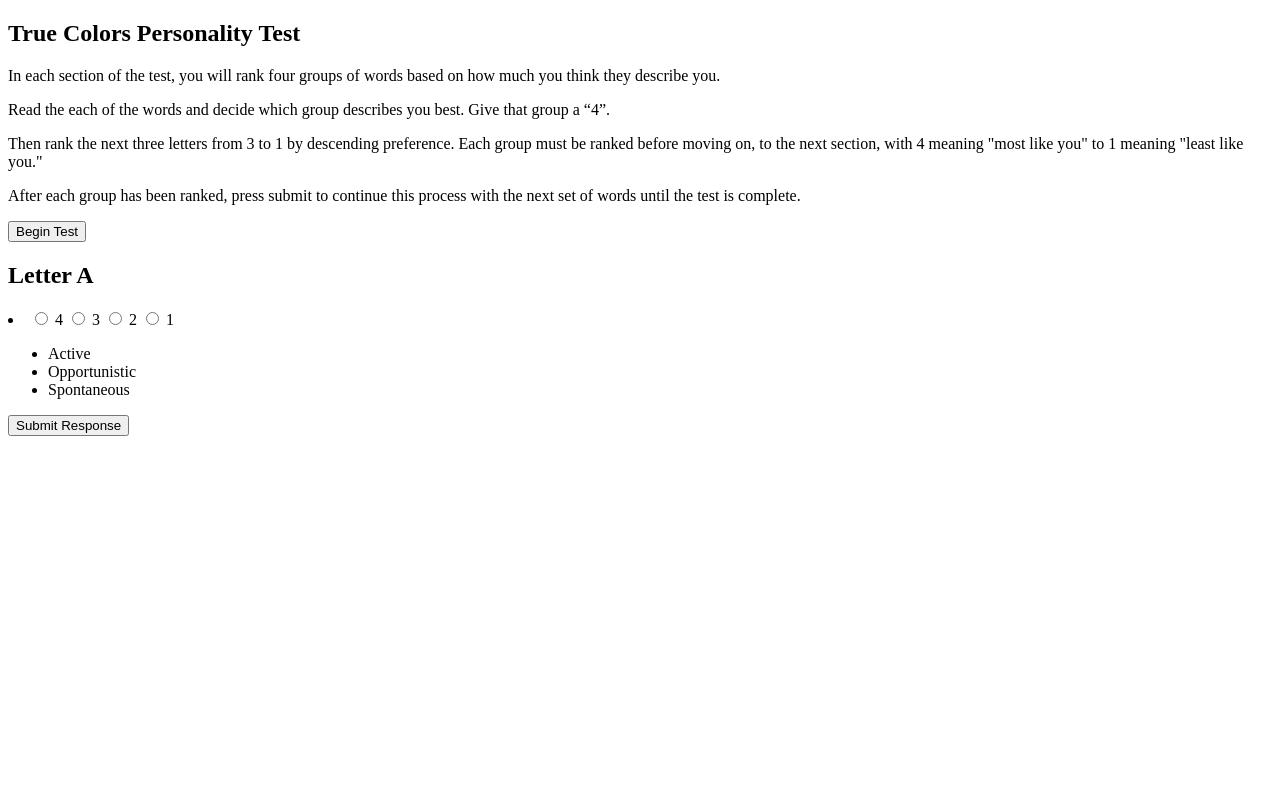
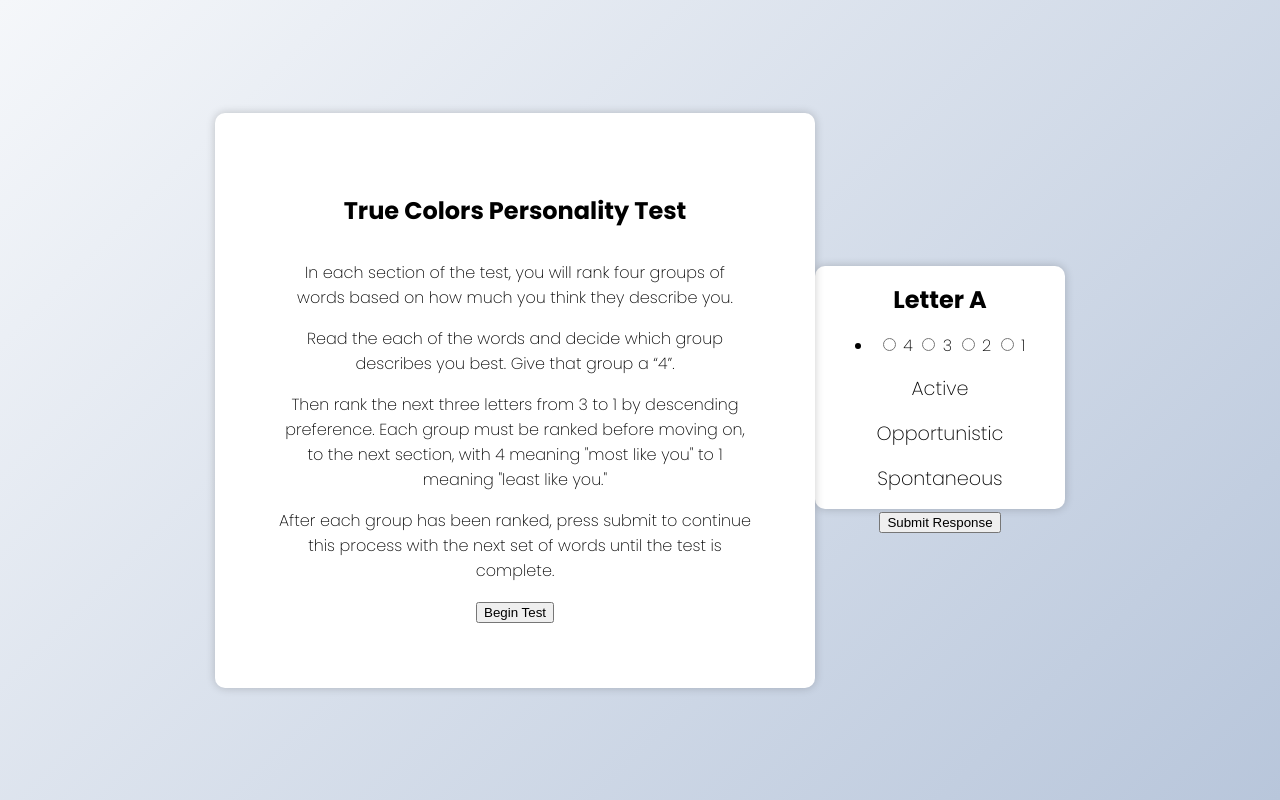
Before and after one commit to cs298-398f23/trueColorsWebApp, a Flask app: template templates/quiz.html in a window 1280 px wide. Run offline with Flask 3, Linux system fonts and the light colour scheme; the template is opened without the code that fills it, so the values that code supplies are empty.

Commit message:
Update style.css
Added css

```diff
--- a/static/style.css
+++ b/static/style.css
@@ -1,3 +1,66 @@
+@import url("https://fonts.googleapis.com/css?family=Poppins:200,700");
+
 * {
   box-sizing: border-box;
+  text-align: center;
 }
+
+body {
+  background-color: #b8c6db;
+  background-image: linear-gradient(315deg, #b8c6db 0%, #f5f7fa 100%);
+  font-family: "Poppins", sans-serif;
+  display: flex;
+  align-items: center;
+  justify-content: center;
+  height: 100vh;
+  overflow: hidden;
+  margin: 0;
+}
+
+h2 {
+  padding: 1rem;
+  text-align: center;
+  margin: 0;
+}
+
+ul {
+  list-style-type: none;
+  padding: 0;
+}
+
+ul li {
+  font-size: 1.2rem;
+  margin: 1rem 0;
+}
+
+.question_block {
+  background-color: #fff;
+  border-radius: 10px;
+  box-shadow: 0 0 10px rgba(0, 0, 0, 0.2);
+  overflow: hidden;
+  width: 250px;
+  max-width: 100%;
+  overflow: hidden;
+}
+
+.test_starter {
+  padding: 4rem;
+  background-color: #fff;
+  border-radius: 10px;
+  box-shadow: 0 0 10px rgba(0, 0, 0, 0.2);
+  overflow: hidden;
+  width: 600px;
+  max-width: 100%;
+  overflow: hidden;
+}
+
+.fade-in {
+  opacity: 0;
+  animation: fade-in 1s ease-in-out forwards;
+}
+
+@keyframes fade-in {
+  100% {
+      opacity: 1;
+  }
+}
```
